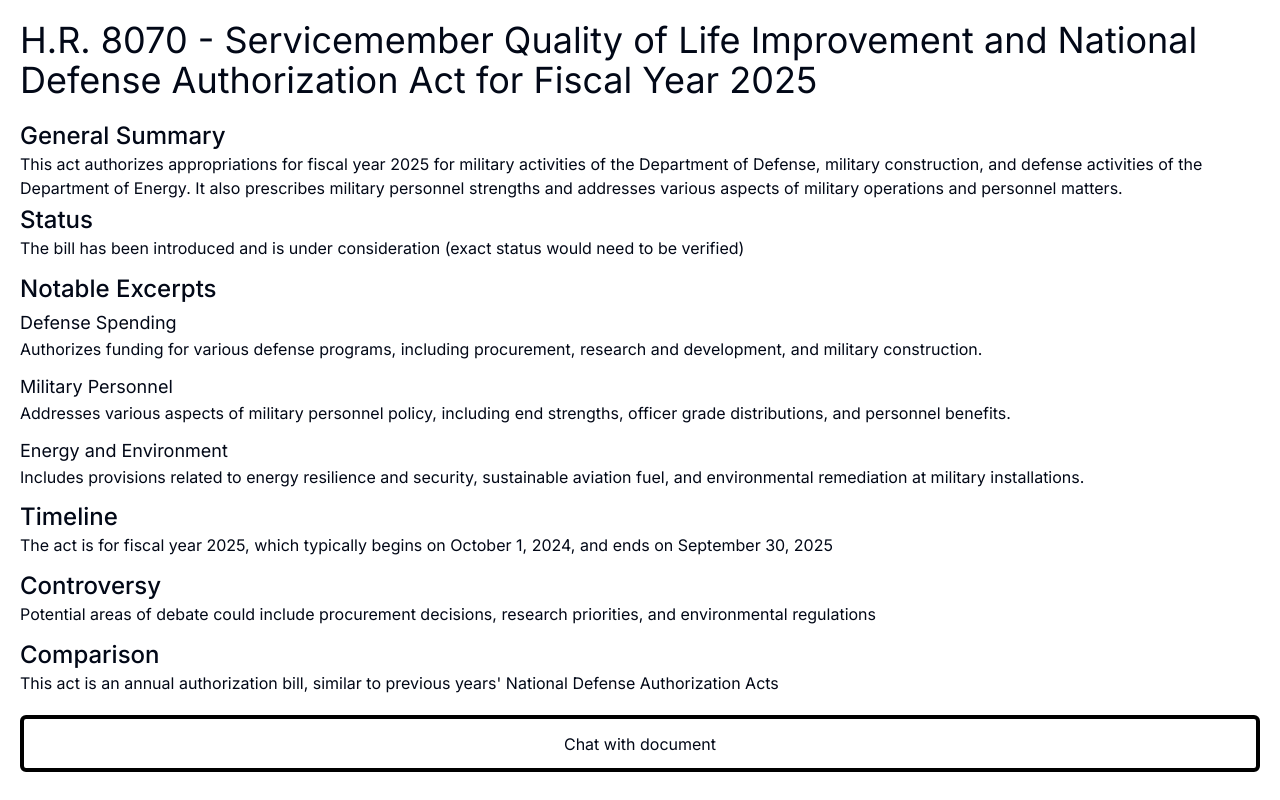
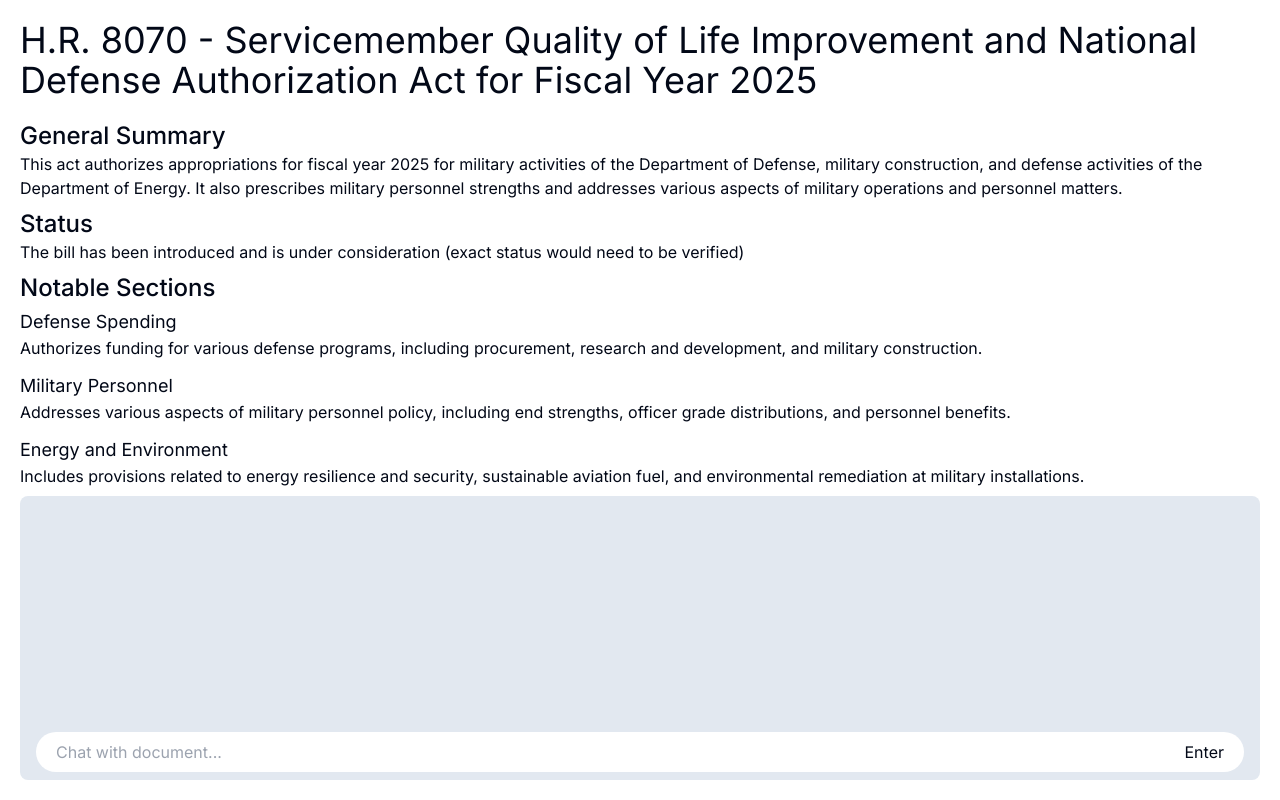
Before and after one commit to IzuEneh/policy-pulse, a Next.js app: page /bill-0 in a window 1280 px wide. Built offline with nearby package versions, Linux system fonts and the light colour scheme.

Commit message:
Implement chat box

```diff
--- /dev/null
+++ b/src/app/[id]/chat.tsx
@@ -0,0 +1,52 @@
+"use client";
+
+import { useState } from "react";
+
+interface Message {
+  from: string;
+  message: string;
+}
+
+export default function ChatBox({
+  initialMessages,
+}: {
+  initialMessages: Message[];
+}) {
+  const [value, setValue] = useState("");
+  const [messages, setMessages] = useState<Message[]>(initialMessages);
+  const handleSubmit = (e: React.FormEvent<HTMLFormElement>) => {
+    e.preventDefault();
+    setMessages([...messages, { from: "user", message: value }]);
+    setValue("");
+  };
+  return (
+    <div className="flex flex-1 py-2 flex-col bg-slate-200 rounded-lg p-4 gap-3">
+      <div className="flex flex-1 flex-col gap-2">
+        {messages.map((message, index) => (
+          <div
+            key={index}
+            className="flex bg-white justify-center items-center self-end p-2"
+          >
+            <p> {message.message}</p>
+          </div>
+        ))}
+      </div>
+      <form
+        className="flex w-full bg-white py-2 px-5 rounded-full"
+        onSubmit={handleSubmit}
+      >
+        <input
+          type="text"
+          name="message"
+          placeholder="Chat with document..."
+          className="outline-none w-full"
+          value={value}
+          onChange={(e: React.ChangeEvent<HTMLInputElement>) =>
+            setValue(e.target.value)
+          }
+        />
+        <button type="submit">Enter</button>
+      </form>
+    </div>
+  );
+}
--- a/src/app/[id]/page.tsx
+++ b/src/app/[id]/page.tsx
@@ -1,3 +1,6 @@
+import Link from "next/link";
+import ChatBox from "./chat";
+
 export function generateStaticParams() {
   return [{ id: "bill-0" }, { id: "bill-1" }];
 }
@@ -80,21 +83,21 @@ export default function Details({ params }: { params: { id: string } }) {
   }
 
   return (
-    <main className="flex min-h-screen flex-col p-5 gap-5">
+    <main className="flex min-h-screen flex-col p-5 gap-5 justify-start">
       <h1 className="text-4xl">{fullSummary.title}</h1>
-      <div className="flex flex-1 flex-col gap-1">
+      <div className="flex flex-1 flex-col gap-2">
         <div>
           <h2 className="text-2xl font-medium">General Summary</h2>
           <div>
             <p>{fullSummary.summary}</p>
           </div>
         </div>
-        <div className="flex flex-1 flex-col">
+        <div className="flex flex-col">
           <h2 className="text-2xl capitalize font-medium">status</h2>
           <p>{fullSummary.status}</p>
         </div>
-        <div className="flex flex-1 flex-col gap-1">
-          <h2 className="text-2xl font-medium">Notable Excerpts</h2>
+        <div className="flex  flex-col gap-1">
+          <h2 className="text-2xl font-medium">Notable Sections</h2>
           <div className="flex flex-1 gap-3 flex-col">
             {fullSummary.notableSections.map((section) => (
               <div key={section.id}>
@@ -104,21 +107,7 @@ export default function Details({ params }: { params: { id: string } }) {
             ))}
           </div>
         </div>
-        <div className="flex flex-1 flex-col">
-          <h2 className="text-2xl capitalize font-medium">timeline</h2>
-          <p>{fullSummary.timeline}</p>
-        </div>
-        <div className="flex flex-1 flex-col">
-          <h2 className="text-2xl capitalize font-medium">controversy</h2>
-          <p>{fullSummary.controversy}</p>
-        </div>
-        <div className="flex flex-1 flex-col">
-          <h2 className="text-2xl capitalize font-medium">comparison</h2>
-          <p>{fullSummary.comparison}</p>
-        </div>
-        <div className="flex flex-1 py-2">
-          <button type="submit" className="w-full border-4 rounded-md border-black p-2 active:scale-95 active:bg-slate-100">Chat with document</button>
-        </div>
+        <ChatBox initialMessages={[]} />
       </div>
     </main>
   );
```
